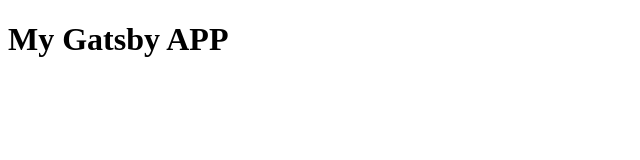
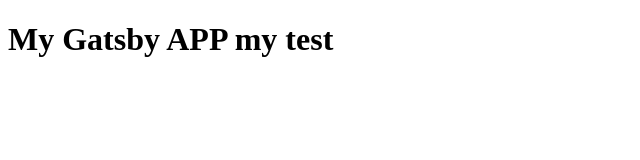
Before and after one commit to bobwatcherx/repoGatsby123, a Gatsby site: page / in a window 1280 px wide. Shown: the whole page, without its empty margins (0-640 px from the left). Built offline with nearby package versions, Linux system fonts and the light colour scheme; Gatsby itself is replaced by a stand-in of ours.

Commit message:
push now to cloud

```diff
--- a/src/pages/index.js
+++ b/src/pages/index.js
@@ -4,7 +4,7 @@
 
 const IndexPage = () => (
    <div>
-   <h1>My Gatsby APP</h1>
+   <h1>My Gatsby APP my  test</h1>
    </div>
 )
 
```
